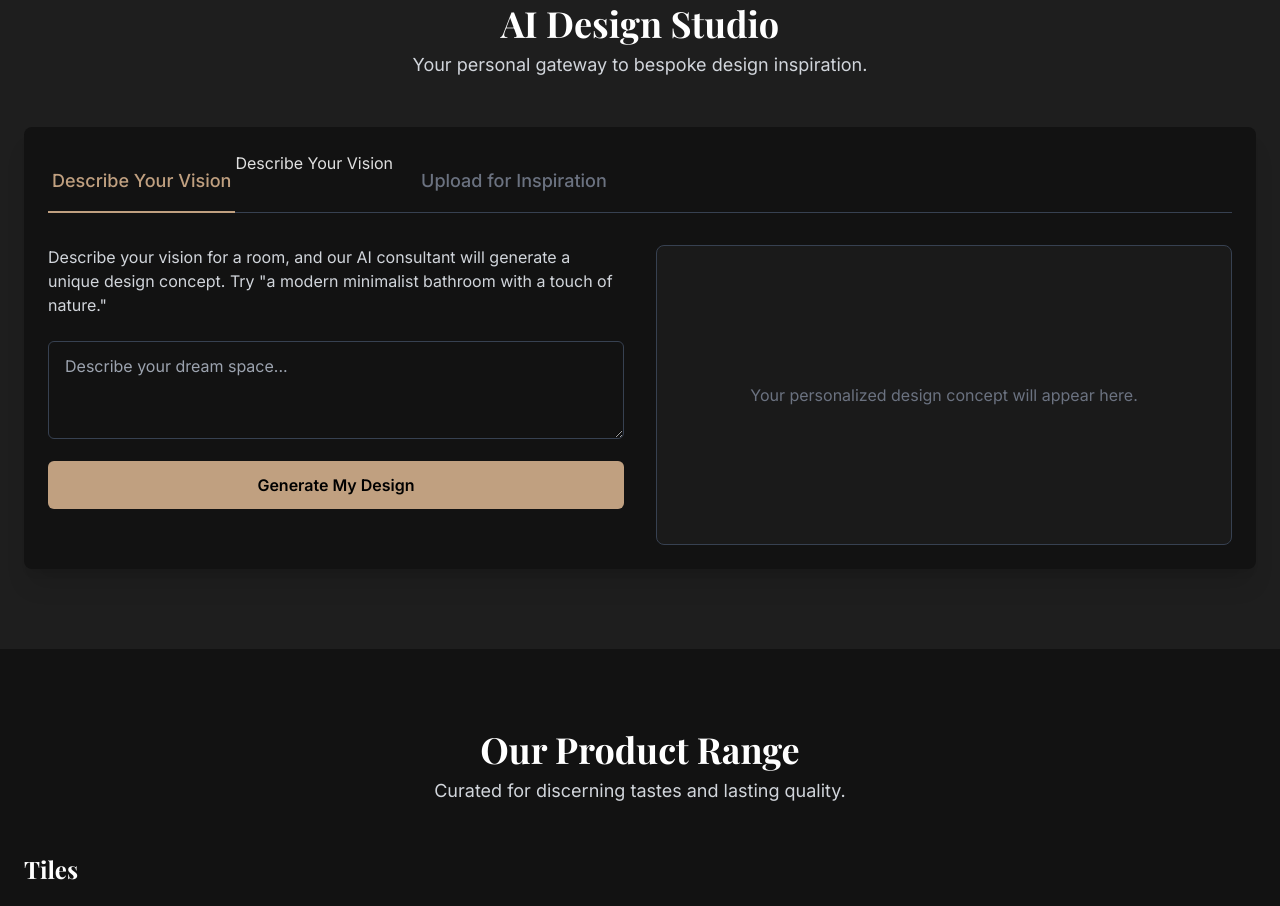
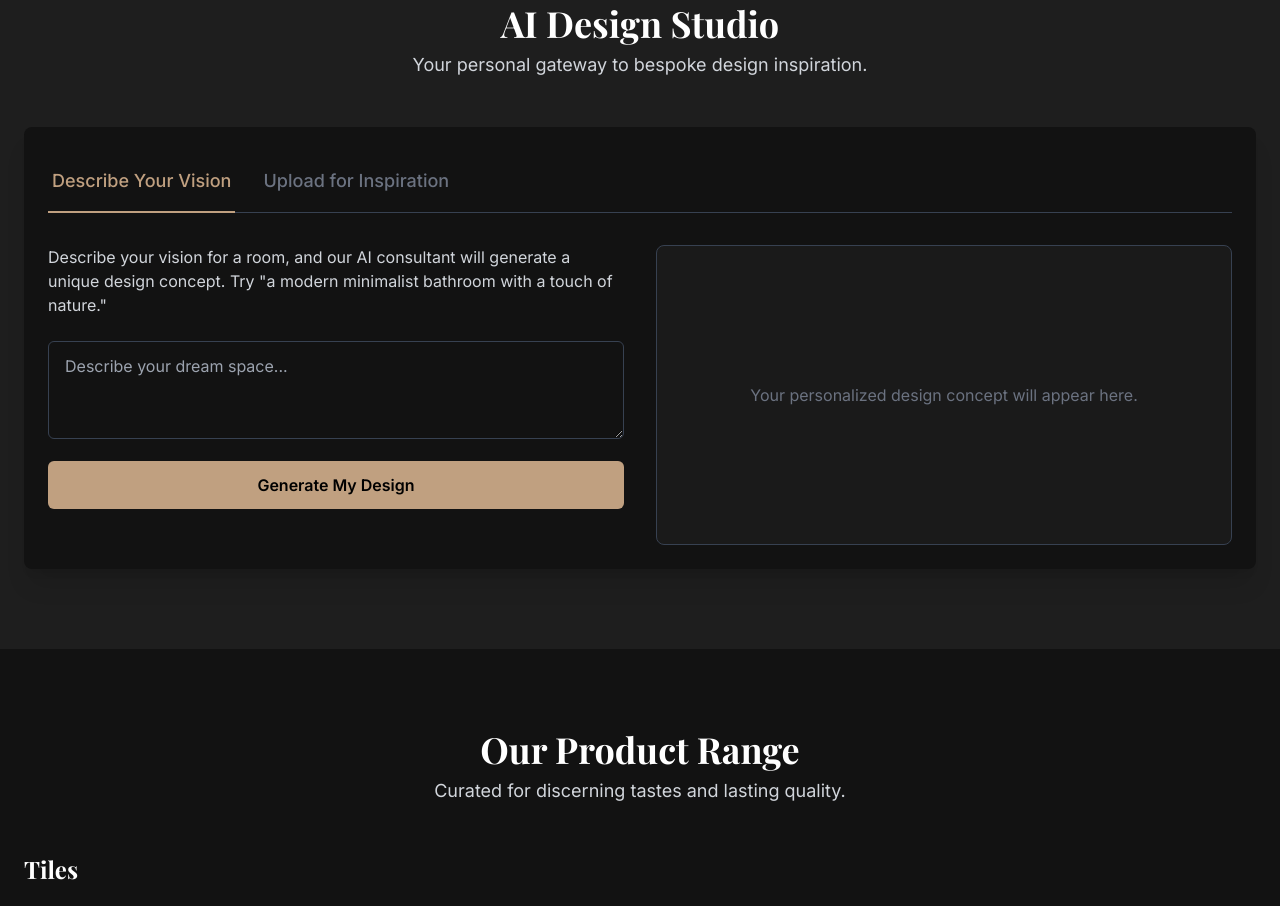
Before and after one commit to vanshilshah7/gtss-website, a website: page index.html in a window 1280 px wide. Shown: the part 877-1783 px from the top of the page. Drawn offline with nearby package versions, Linux system fonts and the light colour scheme.

Commit message:
Update index.html

```diff
--- a/index.html
+++ b/index.html
@@ -235,8 +235,7 @@
                             <button id="tab-describe" class="whitespace-nowrap py-4 px-1 border-b-2 font-medium text-base sm:text-lg border-[#C0A080] text-[#C0A080]">
     Describe Your Vision
 </button>
-                                Describe Your Vision
-                            </button>
+
                             <button id="tab-upload" class="whitespace-nowrap py-4 px-1 border-b-2 font-medium text-base sm:text-lg border-transparent text-gray-500 hover:text-gray-300 hover:border-gray-500">
     Upload for Inspiration
 </button>
```
